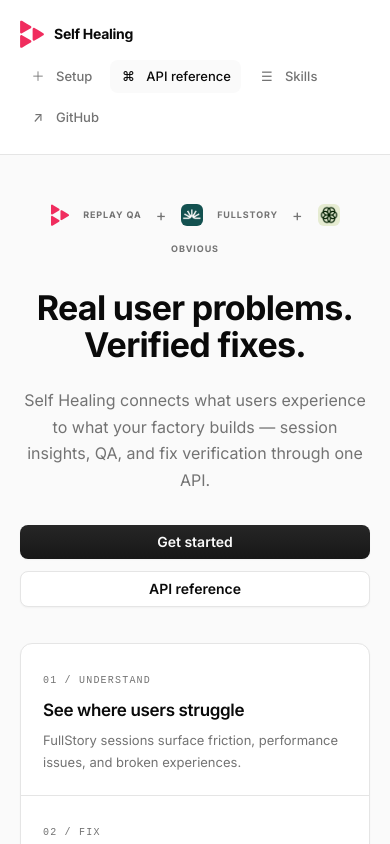
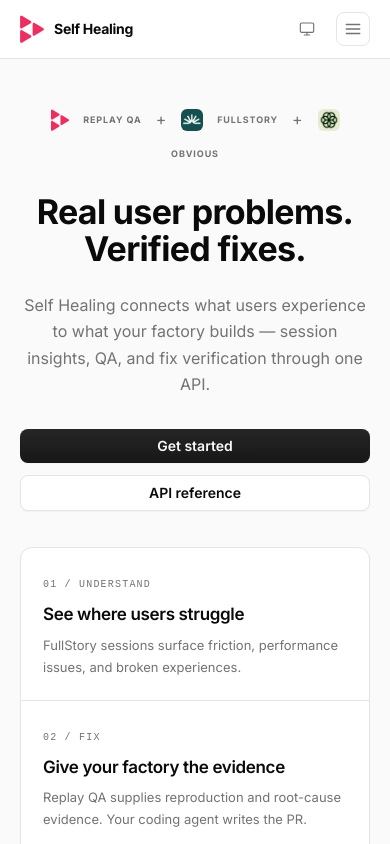
Before and after one commit to replayio/self-healing, a React (Vite) app: page /api/v1/dashboard/bug in a window 390 px wide. Shown: the top 844 px of the page. Built offline with nearby package versions, Linux system fonts and the light colour scheme.

Commit message:
Mobile updates

```diff
--- a/src/components/Layout.tsx
+++ b/src/components/Layout.tsx
@@ -1,7 +1,29 @@
-import type { ReactNode } from "react";
+import { useEffect, useRef, useState, type ReactNode } from "react";
 import type { Theme } from "../lib/theme";
-import { Link } from "../lib/router";
+import { Link, useRouter } from "../lib/router";
 import { ThemeToggle } from "./ThemeToggle";
+
+function MenuIcon({ open }: { open: boolean }) {
+  return (
+    <svg
+      width="18"
+      height="18"
+      viewBox="0 0 24 24"
+      fill="none"
+      stroke="currentColor"
+      strokeWidth={1.75}
+      strokeLinecap="round"
+      strokeLinejoin="round"
+      aria-hidden="true"
+    >
+      {open ? (
+        <path d="M6 6l12 12M18 6 6 18" />
+      ) : (
+        <path d="M3 6h18M3 12h18M3 18h18" />
+      )}
+    </svg>
+  );
+}
 
 export function Layout({
   theme,
@@ -12,18 +34,55 @@
   setTheme: (t: Theme) => void;
   children: ReactNode;
 }) {
+  const [menuOpen, setMenuOpen] = useState(false);
+  const { path } = useRouter();
+  const headerRef = useRef<HTMLElement>(null);
+
+  // Navigating is the usual reason the menu was opened, so arriving somewhere dismisses it.
+  useEffect(() => setMenuOpen(false), [path]);
+
+  useEffect(() => {
+    if (!menuOpen) return;
+    const onKeyDown = (event: KeyboardEvent) => {
+      if (event.key === "Escape") setMenuOpen(false);
+    };
+    const onPointerDown = (event: PointerEvent) => {
+      if (!headerRef.current?.contains(event.target as Node)) setMenuOpen(false);
+    };
+    window.addEventListener("keydown", onKeyDown);
+    window.addEventListener("pointerdown", onPointerDown);
+    return () => {
+      window.removeEventListener("keydown", onKeyDown);
+      window.removeEventListener("pointerdown", onPointerDown);
+    };
+  }, [menuOpen]);
+
   return (
     <>
       <a className="skip-link" href="#main-content">
         Skip to content
       </a>
-      <header>
+      <header ref={headerRef}>
         <Link to="/" className="brand" aria-label="Self Healing home">
           <img className="brand-icon" src="/images/replay-logo.svg" alt="" />
           Self Healing
         </Link>
         <span className="badge">Developer preview</span>
-        <nav aria-label="Main navigation">
+        <button
+          type="button"
+          className="nav-toggle"
+          aria-expanded={menuOpen}
+          aria-controls="main-nav"
+          aria-label={menuOpen ? "Close menu" : "Open menu"}
+          onClick={() => setMenuOpen((open) => !open)}
+        >
+          <MenuIcon open={menuOpen} />
+        </button>
+        <nav
+          id="main-nav"
+          aria-label="Main navigation"
+          data-open={menuOpen || undefined}
+        >
           <Link to="/setup">
             <span aria-hidden="true">＋</span> Setup
           </Link>
--- a/src/dashboard/Dashboard.tsx
+++ b/src/dashboard/Dashboard.tsx
@@ -15,6 +15,8 @@
 import "./dashboard.css";
 import { screenshotQueue } from "./screenshot-queue";
 import { dashboardTicket } from "./launch-link";
+import { ThemeToggle } from "../components/ThemeToggle";
+import type { Theme } from "../lib/theme";
 
 type Overview = z.infer<typeof DashboardOverview>;
 type Bug = z.infer<typeof DashboardBug>;
@@ -1241,7 +1243,13 @@
     </>
   );
 }
-export default function Dashboard() {
+export default function Dashboard({
+  theme,
+  setTheme,
+}: {
+  theme: Theme;
+  setTheme: (t: Theme) => void;
+}) {
   const initial = new URLSearchParams(window.location.search).get("tab");
   const [tab, setTab] = useState<Tab>(
     tabs.includes(initial as Tab) ? (initial as Tab) : "overview",
@@ -1304,15 +1312,24 @@
     <div className="dh-app">
       <div className="dh-chrome">
         <header className="dh-topbar">
+          <div className="dh-topbar-lead">
+            <a className="dh-exit" href="/" aria-label="Back to site">
+              <span aria-hidden="true">←</span>
+            </a>
             <a className="brand" href="/">
               <img className="brand-icon" src="/images/replay-logo.svg" alt="" />
               Self Healing
             </a>
+          </div>
+          <div className="dh-topbar-actions">
+            <ThemeToggle theme={theme} setTheme={setTheme} />
             {ready && (
               <button className="dh-signout" onClick={logout}>
-              End dashboard session
+                <span className="dh-signout-long">End dashboard session</span>
+                <span className="dh-signout-short">End session</span>
               </button>
             )}
+          </div>
         </header>
         <nav className="dh-tabnav" aria-label="Dashboard navigation">
           <div className="dh-tabnav-track">
--- a/src/dashboard/dashboard.css
+++ b/src/dashboard/dashboard.css
@@ -34,6 +34,7 @@
   width: 100%;
   display: flex;
   flex-direction: row;
+  flex-wrap: nowrap;
   align-items: center;
   justify-content: space-between;
   gap: 16px;
@@ -59,10 +60,54 @@
   flex-shrink: 0;
 }
 
+.dh-topbar-lead,
+.dh-topbar-actions {
+  display: flex;
+  align-items: center;
+  gap: 4px;
+  min-width: 0;
+}
+
+/* The brand also links home, but the way out of a session needs to be obvious. Icon-only at every
+   width so the bar reads the same on a phone as it does on a desktop; the name lives on aria-label. */
+.dh-exit {
+  display: inline-flex;
+  align-items: center;
+  justify-content: center;
+  width: 30px;
+  height: 30px;
+  flex-shrink: 0;
+  border-radius: var(--radius);
+  font-size: 15px;
+  line-height: 1;
+  color: var(--color-text-secondary);
+  text-decoration: none;
+  transition: background .12s, color .12s;
+}
+.dh-exit:hover {
+  background: var(--color-surface-hover);
+  color: var(--color-text-primary);
+  text-decoration: none;
+}
+
+/* The toggle is a full-width sidebar row by default; in this bar it is a compact control. */
+.dh-topbar-actions .theme-toggle {
+  width: auto;
+  flex-shrink: 0;
+  padding: 7px 10px;
+  font-size: 13px;
+}
+
 .dh-app .dh-signout {
   color: var(--color-text-muted);
   font-size: 12px;
   font-weight: 500;
+  white-space: nowrap;
+}
+/* Two whole labels rather than one with a removable word: the button is a flex row, so splitting it
+   into fragments would space them apart. `display: none` keeps the unused one out of the a11y name. */
+.dh-signout-short {
+  display: none;
 }
 
 
@@ -791,6 +836,28 @@
   .dh-app .dh-signout {
     font-size: 11px;
   }
+  /* A phone cannot fit both remaining labels, so the theme toggle falls back to its icon and the
+     session button swaps in its shorter wording. */
+  .dh-signout-long {
+    display: none;
+  }
+  .dh-signout-short {
+    display: inline;
+  }
+  .dh-topbar-actions .theme-toggle span {
+    position: absolute;
+    width: 1px;
+    height: 1px;
+    overflow: hidden;
+    clip-path: inset(50%);
+    white-space: nowrap;
+  }
+  .dh-topbar-actions .theme-toggle {
+    padding: 7px 9px;
+  }
+  .dh-topbar .brand {
+    min-width: 0;
+  }
   .dh-panel-heading {
     flex-wrap: wrap;
   }
--- a/src/main.tsx
+++ b/src/main.tsx
@@ -40,7 +40,7 @@
   if (path.replace(/\/$/, "") === "/dashboard") {
     return (
       <React.Suspense fallback={<p className="dh-state" role="status">Opening dashboard…</p>}>
-        <Dashboard />
+        <Dashboard theme={theme} setTheme={setTheme} />
       </React.Suspense>
     );
   }
--- a/src/style.css
+++ b/src/style.css
@@ -203,6 +203,25 @@
   width: 16px;
   text-align: center;
   flex-shrink: 0;
+}
+
+/* Only the mobile top bar is short on room; the sidebar shows every link outright. */
+.nav-toggle {
+  display: none;
+  align-items: center;
+  justify-content: center;
+  padding: 7px;
+  border: 1px solid var(--color-border);
+  border-radius: var(--radius);
+  background: transparent;
+  color: var(--color-text-secondary);
+  cursor: pointer;
+  font-family: inherit;
+  transition: background .12s, color .12s;
+}
+.nav-toggle:hover {
+  background: var(--color-surface-hover);
+  color: var(--color-text-primary);
 }
 
 .sidebar-footer {
@@ -836,17 +855,57 @@
 
 @media (max-width: 760px) {
   #root { padding-left: 0; }
-  header {
-    position: static;
+  /* The sidebar becomes a top bar: brand and theme on one row, nav on the row beneath. `order`
+     does the rearranging so the DOM keeps the reading order the sidebar needs. Scoped away from the
+     dashboard, which has its own single-row header in dashboard.css. */
+  header:not(.dh-topbar) {
+    position: sticky;
+    top: 0;
+    inset: auto;
     width: auto;
-    padding: 20px 22px;
+    padding: 12px 22px;
     border-right: 0;
     border-bottom: 1px solid var(--color-border);
-    gap: 16px;
+    flex-direction: row;
+    flex-wrap: wrap;
+    align-items: center;
+    gap: 8px 12px;
   }
-  nav { flex-direction: row; flex-wrap: wrap; gap: 4px; }
-  nav a { padding: 6px 10px; font-size: 13px; }
-  .sidebar-footer { display: none; }
+  header:not(.dh-topbar) > .brand { order: 1; }
+  header:not(.dh-topbar) > .sidebar-footer { order: 2; margin-left: auto; }
+  header:not(.dh-topbar) > .nav-toggle { display: inline-flex; order: 3; }
+
+  /* The links become a dropdown hanging off the bar instead of a second row, so the header costs
+     the same height on every page. `display: none` while closed also keeps them out of the tab
+     order; the sticky header is a positioned ancestor, so `absolute` anchors to it. */
+  header:not(.dh-topbar) > nav {
+    display: none;
+    position: absolute;
+    top: 100%;
+    left: 0;
+    right: 0;
+    flex-direction: column;
+    gap: 2px;
+    padding: 8px;
+    background: var(--color-surface);
+    border-bottom: 1px solid var(--color-border);
+    box-shadow: var(--shadow-float);
+  }
+  header:not(.dh-topbar) > nav[data-open] { display: flex; }
+  nav a { padding: 10px 12px; font-size: 14px; }
+
+  /* Keep the theme toggle reachable — hiding the whole footer left phones with no way to switch. */
+  .sidebar-footer {
+    display: flex;
+    flex-direction: row;
+    align-items: center;
+    gap: 4px;
+    margin-top: 0;
+    padding-top: 0;
+    border-top: 0;
+  }
+  .sidebar-footer .theme-toggle { width: auto; padding: 7px 10px; }
+  .qa-link { display: none; }
   .badge { display: none; }
   .api-grid { grid-template-columns: repeat(2, 1fr); }
   .flow article { padding: 22px; }
@@ -854,13 +913,23 @@
 }
 
 @media (max-width: 620px) {
-  header, main, footer {
+  header:not(.dh-topbar), main:not(.dh-main), footer {
     padding-left: 20px;
     padding-right: 20px;
   }
-  header { gap: 12px; }
+  header:not(.dh-topbar) { gap: 8px 12px; }
   .brand { font-size: 14px; }
-  nav { gap: 8px; font-size: 12px; }
+  /* The icon alone is clear enough once the bar gets this tight; the label stays in the DOM so the
+     button keeps its accessible name. */
+  .sidebar-footer .theme-toggle span {
+    position: absolute;
+    width: 1px;
+    height: 1px;
+    overflow: hidden;
+    clip-path: inset(50%);
+    white-space: nowrap;
+  }
+  .sidebar-footer .theme-toggle { padding: 7px 9px; }
   .hero { padding: 48px 0 36px; }
   h1 { letter-spacing: -.02em; }
   .eyebrow { font-size: 9px; letter-spacing: .1em; gap: 14px; flex-wrap: wrap; }
```
Lines whose indentation alone changed are shown as unchanged.
